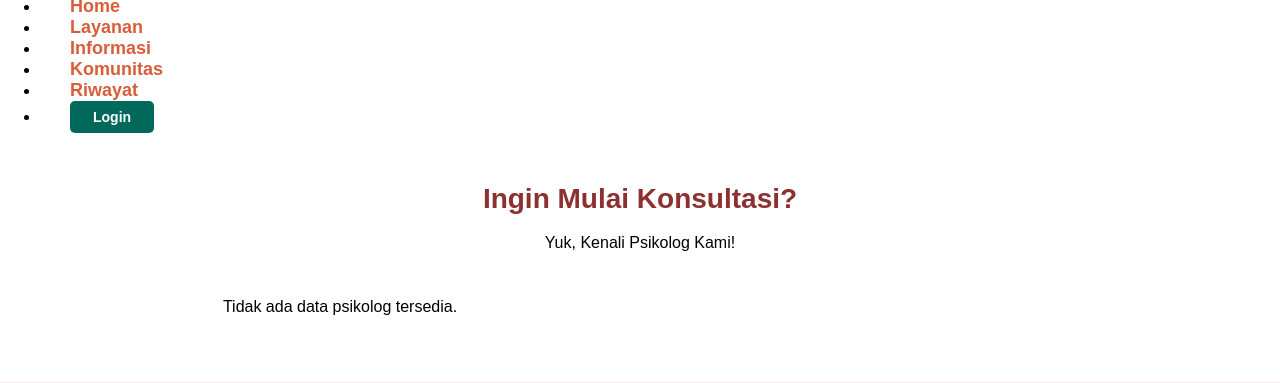
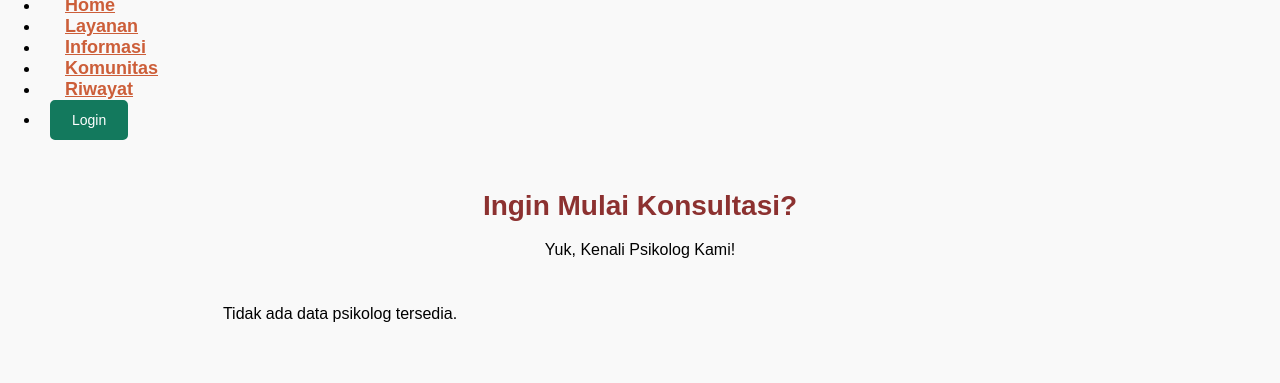
Before and after one commit to grantsam/ZjiwaCares1, a PHP site: page /cari-psikolog.php in a window 1280 px wide. Shown: the part 100-483 px from the top of the page. Run offline with PHP 8.4, Linux system fonts and the light colour scheme; data that the repository does not hold is empty.

Commit message:
Update cari-psikolog.css mar~

```diff
--- a/ZjiwaCare/cari-psikolog.css
+++ b/ZjiwaCare/cari-psikolog.css
@@ -2,56 +2,37 @@ body {
     font-family: 'Arial', sans-serif;
     margin: 0;
     padding: 0;
-    background-color: white;
+    background-color: #f9f9f9;
 }
 
-/* Header */
-header {
-    background-color: #fef3e7;
-    padding: 10px 0;
-    display: flex;
-    justify-content: center;
-    align-items: center;
+.navbar .nav-link.box-nav {
+    padding: 10px 20px;
+    margin: 5px;
+    border-radius: 5px; /* Rounded corners */
+    color: #CC5E39; /* Text color */
+    font-size: 18px;
+    font-weight: bold;
+    transition: background-color 0.3s, color 0.3s;
 }
 
-header .logo img {
-    width: 60px; /* Atur ukuran logo */
-    margin-right: 20px;
-    margin-left: 30px;
+.navbar .nav-link.box-nav:hover {
+    background-color: #13795d; /* Change background on hover */
+    color: #ffffff; /* Change text color on hover */
 }
 
-nav {
-    margin-right: 50px;
+.navbar .btn-primary.box-login {
+    border: 2px solid #13795d; /* Border for login button */
+    border-radius: 5px; /* Rounded corners for consistency */
+    margin-left: 10px;
+    padding: 10px 20px;
+    background-color: #13795d;
+    transition: background-color 0.3s, color 0.3s;
 }
 
-nav a {
-    text-decoration: none;
-    color: #d95d39;
-    font-size: 18px;
-    font-weight: bold;
-    margin-left: 30px;
-    transition: color 0.3s ease;
-}
-
-nav a:hover {
-    color: #ff7a5a;
-}
-
-/* Tombol Login */
-#login-button {
-    background-color: #00796b;
-    color: white;
-    padding: 10px 20px;
-    border: none;
-    border-radius: 5px;
-    font-size: 14px;
-    cursor: pointer;
-    margin-left: 50px;
-    transition: background-color 0.3s ease;
-}
-
-#login-button:hover {
-    background-color: #005f50;
+.navbar .btn-primary.box-login:hover {
+    background-color: #ffffff; /* White background on hover */
+    color: #13795d; /* Text color changes */
+    border-color: #13795d; /* Keep border color */
 }
 
 /* Main Content */
```
